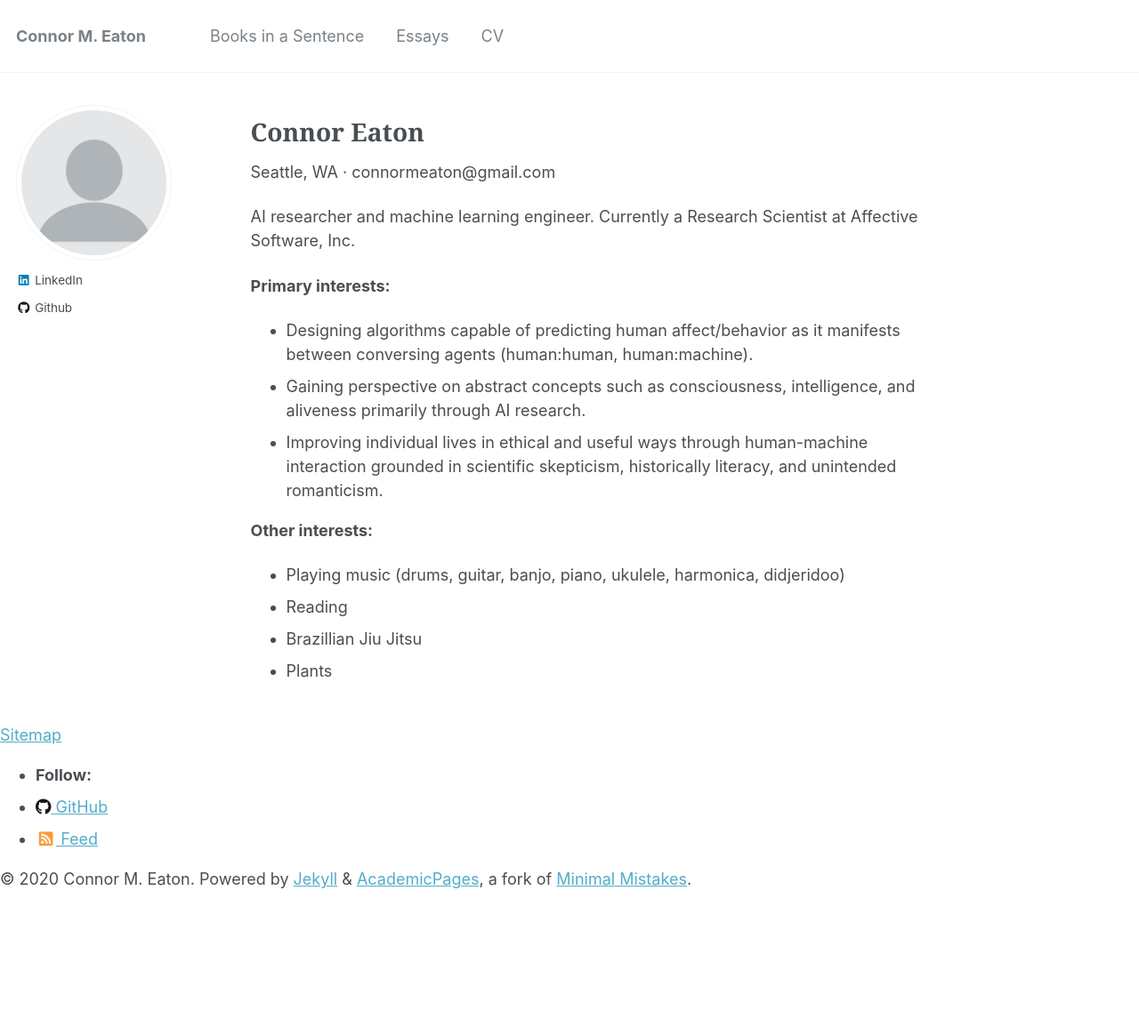
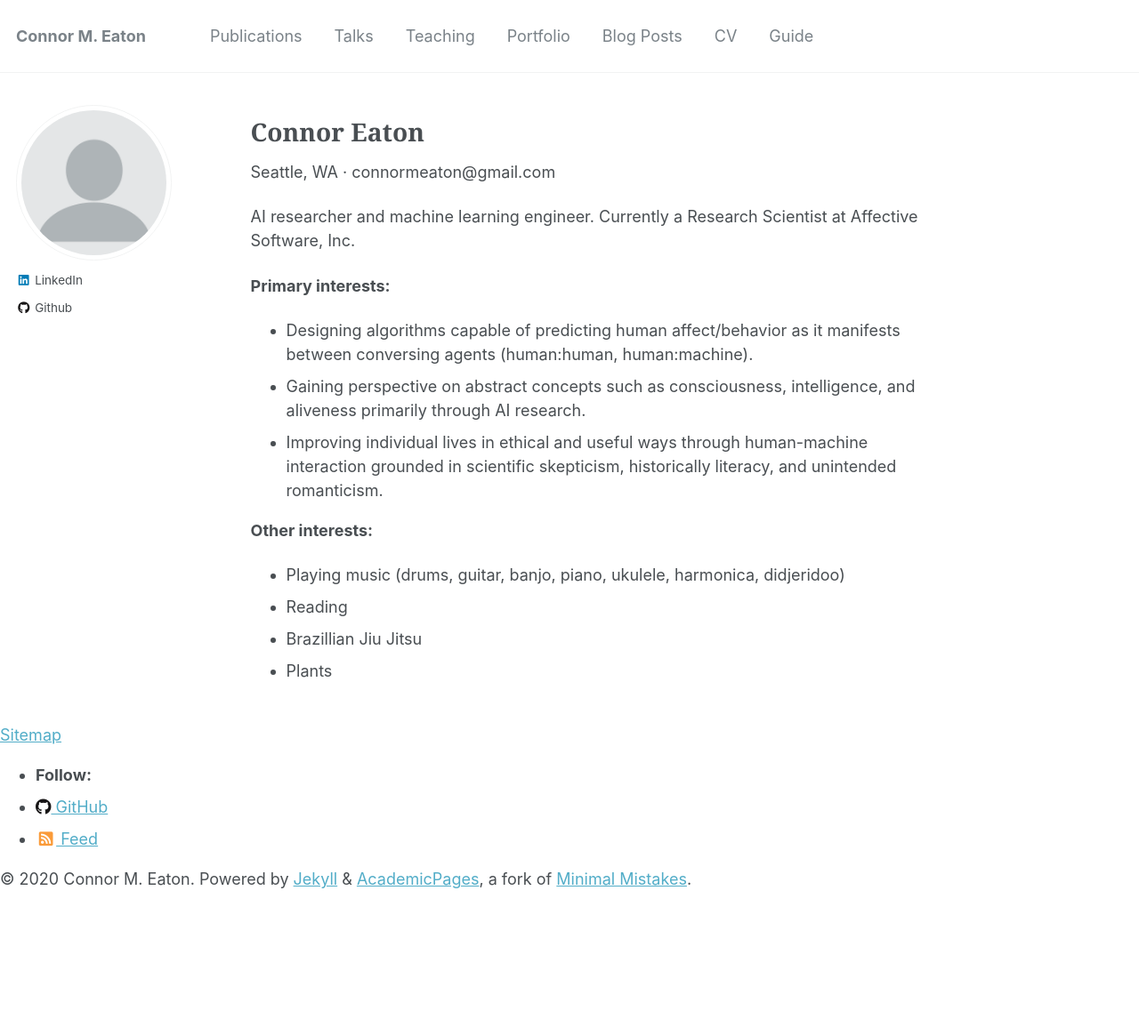
Before and after one commit to connormeaton/connormeaton.github.io, a Jekyll site: the page built from _pages/about.md, in a window 1280 px wide. Shown: the whole page at 89% size. Built offline with Jekyll 4.4.1, drawn with Linux system fonts in a browser that asks for light colours.

Commit message:
Update navigation.yml

```diff
--- a/_data/navigation.yml
+++ b/_data/navigation.yml
@@ -1,10 +1,22 @@
 # main links links
 main:
-  - title: "Books in a Sentence"
-    url: /books-in-a-sentence/
+  - title: "Publications"
+    url: /publications/
 
-  - title: "Essays"
-    url: /essays/
+  - title: "Talks"
+    url: /talks/
+
+  - title: "Teaching"
+    url: /teaching/
+
+  - title: "Portfolio"
+    url: /portfolio/
+
+  - title: "Blog Posts"
+    url: /year-archive/
 
   - title: "CV"
     url: /cv/
+
+  - title: "Guide"
+    url: /markdown/
```
